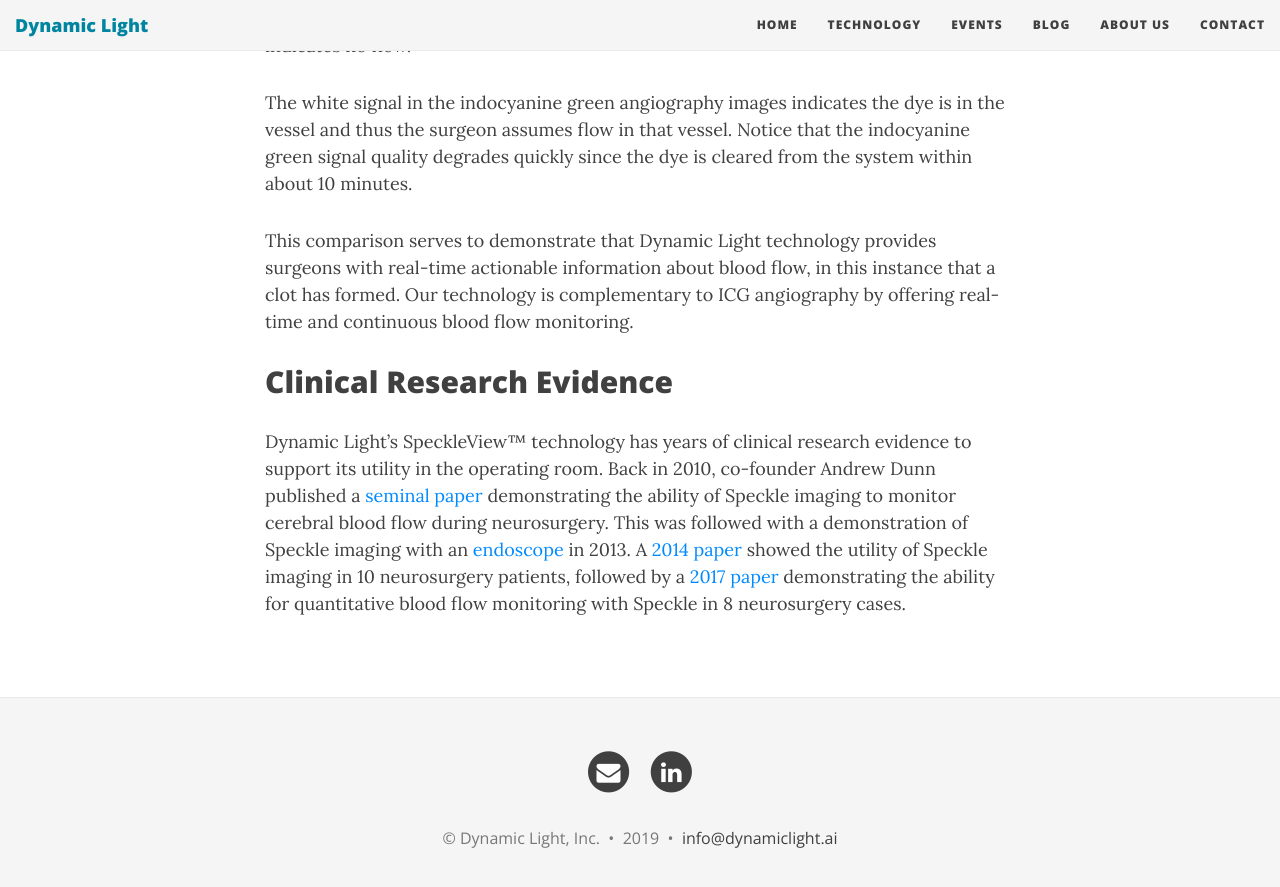
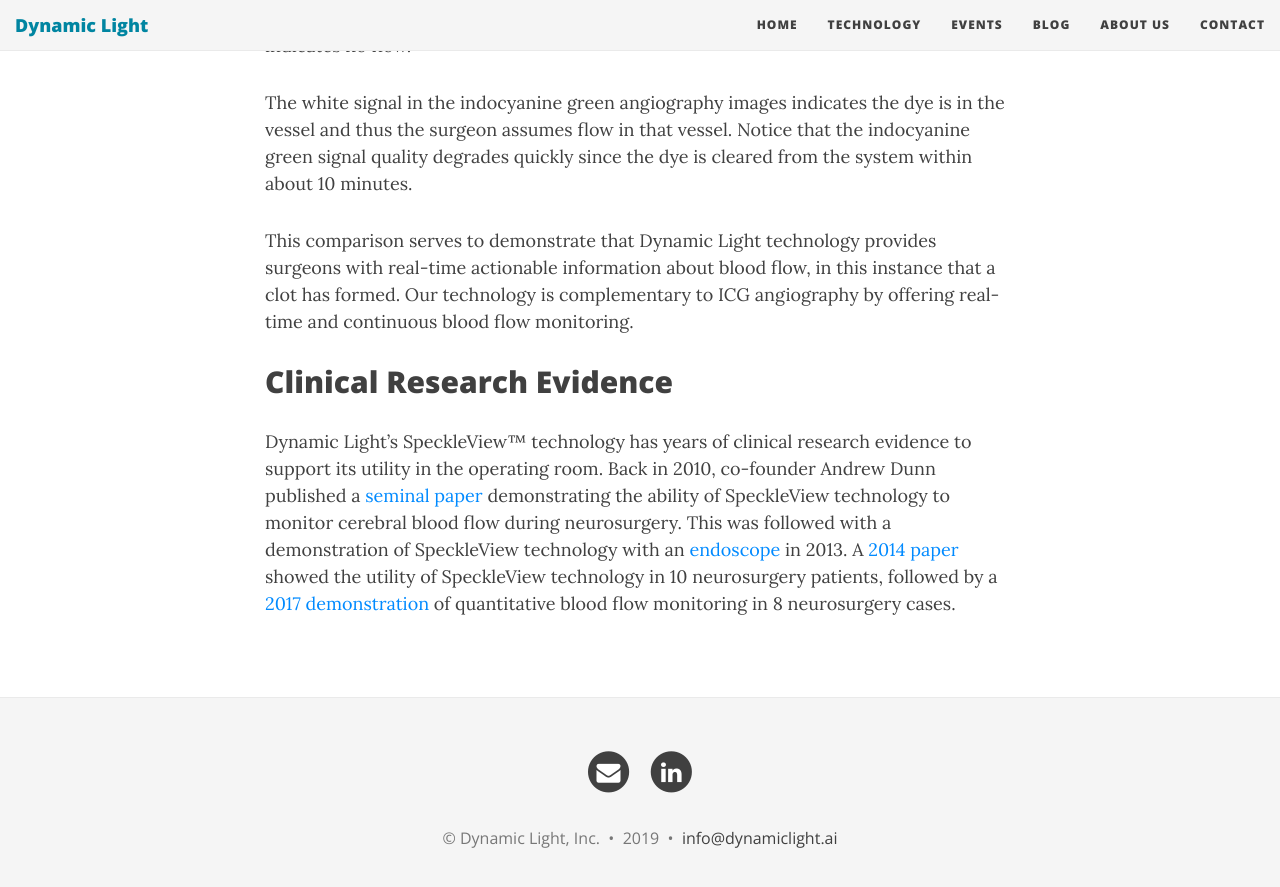
Before and after one commit to Dynamic-Light/millerd8.github.io, a Jekyll site: the page built from technology.md, in a window 1280 px wide and 900 px high, scrolled down 955 px. Shown: the top 887 px of the window. Built offline with Jekyll 4.4.1, drawn with Linux system fonts in a browser that asks for light colours; nearby versions of some CDN libraries.

Commit message:
Update technology.md

```diff
--- a/technology.md
+++ b/technology.md
@@ -34,5 +34,5 @@
 
 <h2> Clinical Research Evidence </h2>
 
-Dynamic Light's SpeckleView&trade; technology has years of clinical research evidence to support its utility in the operating room. Back in 2010, co-founder Andrew Dunn published a <a href="https://foil.bme.utexas.edu/media/papers/10.1117/1.3526368.pdf"> seminal paper</a> demonstrating the ability of Speckle imaging to monitor cerebral blood flow during neurosurgery. This was followed with a demonstration of Speckle imaging with an <a href="https://foil.bme.utexas.edu/media/papers/10.1117/1.JBO.18.9.090501.pdf"> endoscope</a> in 2013.
-A <a href="https://foil.bme.utexas.edu/media/papers/10.1117/1.NPh.1.1.015006.pdf"> 2014 paper</a> showed the utility of Speckle imaging in 10 neurosurgery patients, followed by a <a href="https://foil.bme.utexas.edu/media/papers/10.1177/0271678X16686987.pdf"> 2017 paper</a> demonstrating the ability for quantitative blood flow monitoring with Speckle in 8 neurosurgery cases.
+Dynamic Light's SpeckleView&trade; technology has years of clinical research evidence to support its utility in the operating room. Back in 2010, co-founder Andrew Dunn published a <a href="https://foil.bme.utexas.edu/media/papers/10.1117/1.3526368.pdf"> seminal paper</a> demonstrating the ability of SpeckleView technology to monitor cerebral blood flow during neurosurgery. This was followed with a demonstration of SpeckleView technology with an <a href="https://foil.bme.utexas.edu/media/papers/10.1117/1.JBO.18.9.090501.pdf"> endoscope</a> in 2013.
+A <a href="https://foil.bme.utexas.edu/media/papers/10.1117/1.NPh.1.1.015006.pdf"> 2014 paper</a> showed the utility of SpeckleView technology in 10 neurosurgery patients, followed by a <a href="https://foil.bme.utexas.edu/media/papers/10.1177/0271678X16686987.pdf"> 2017 demonstration</a> of quantitative blood flow monitoring in 8 neurosurgery cases.
```
